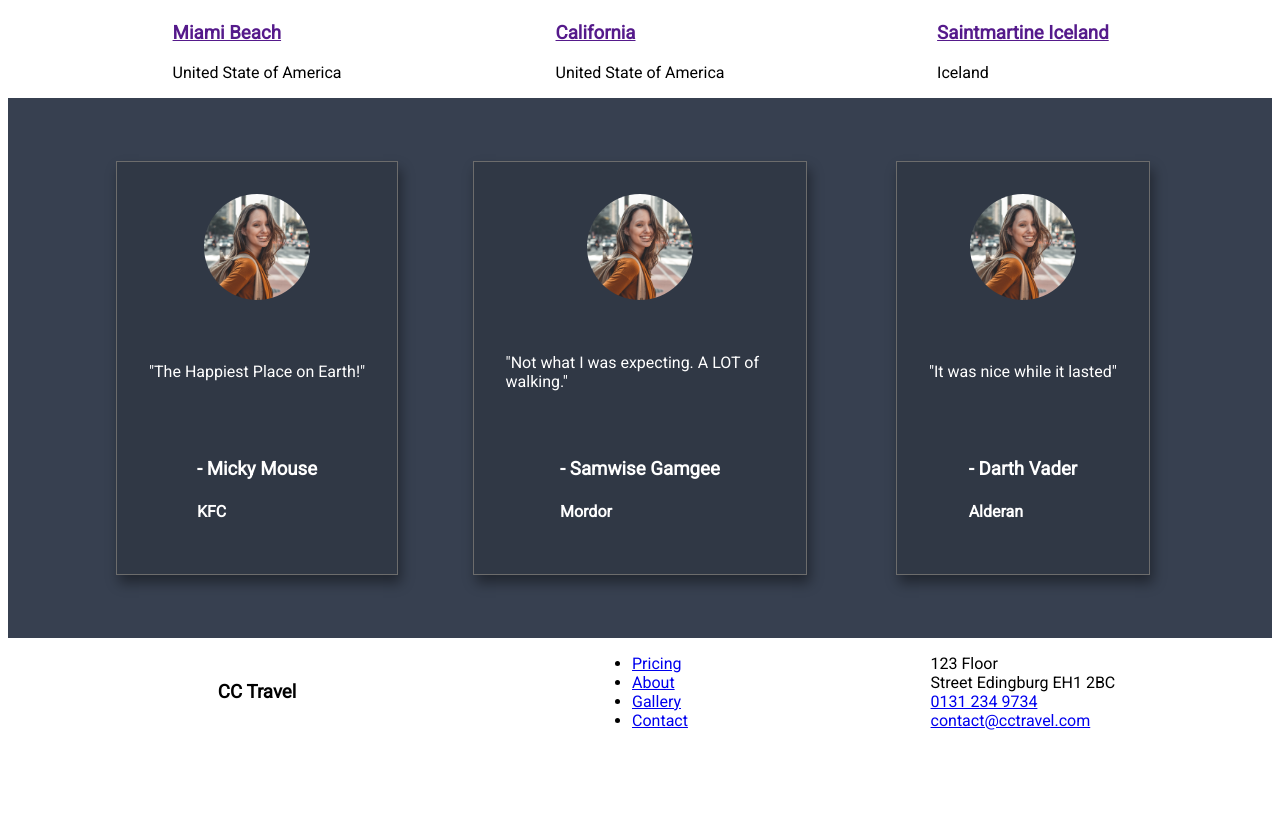
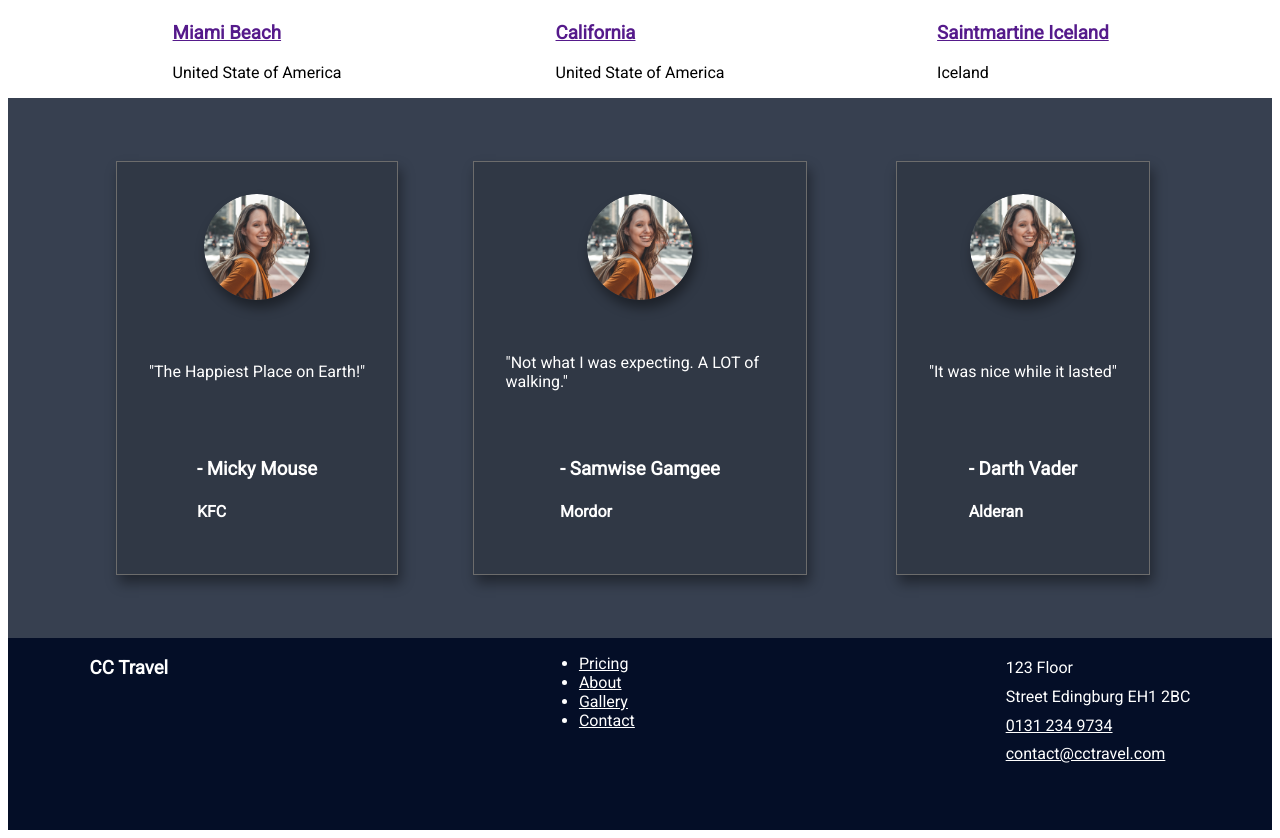
Before and after one commit to gm1wkr/cc_WK3_D3_Lab-css-grid-flex, a plain HTML site: page index.html in a window 1280 px wide. Shown: the part 1055-1893 px from the top of the page. Before the commit the page ends 1809 px from the top, so only its background shows below. Drawn offline with Linux system fonts and the light colour scheme.

Commit message:
tidied Grid. Added footer css.

```diff
--- a/style.css
+++ b/style.css
@@ -103,6 +103,13 @@ input {
 .container {
   /* The destinations are enclosed in an article element that we want to make a grid */
   /* Set the display property to 'grid' and justify the content */
+}
+
+.row {
+  /* The row of the grid has 3 columns which should be the same width and roughly a third of the available space */
+  /* Use the grid-template-columns property to set each column to 30% */
+  /* You can experiment with different units for the width values */
+  /* Hint: https://developer.mozilla.org/en-US/docs/Web/CSS/grid-template-columns */
   max-width: 86vw;
   height: 100%;
   margin: 0 auto;
@@ -111,13 +118,7 @@ input {
   place-items: center;
   gap: 3rem;
   grid-template-columns: repeat(3, 1fr);
-}
-
-.row {
-  /* The row of the grid has 3 columns which should be the same width and roughly a third of the available space */
-  /* Use the grid-template-columns property to set each column to 30% */
-  /* You can experiment with different units for the width values */
-  /* Hint: https://developer.mozilla.org/en-US/docs/Web/CSS/grid-template-columns */
+  min-height: 100%;
 
 }
 
@@ -164,19 +165,32 @@ img {
 }
 
 .author-thumb > img {
-  margin:auto
+  margin:auto;
+  border-radius: 100%;
+  box-shadow: 3px 8px 12px 0px rgba(0, 0, 0, 0.4);
 }
 
 .footer {
   /* Write your code here */
+  min-height: 12rem;
+  color: #fff;
+  background-color: #040E27;
+}
+
+
+.footer-area {
+  display:flex;
+  align-items: flex-start;
+  justify-content: space-between;
 }
 
 .footer-widget p {
-  /* Write your code here */
+  line-height: 1.8rem;
 }
 
 .footer-widget a:hover {
-   /* Write your code here */
+  color:  #103594;
+  background-color: #fff;
 }
 
 .footer-widget ul li {
@@ -184,7 +198,7 @@ img {
 }
 
 .footer-widget a {
-   /* Write your code here */
+   color: #fff;
 }
 
 /* Media Queries */
```
Also changed, not shown: index.html (+2 -0 lines).
